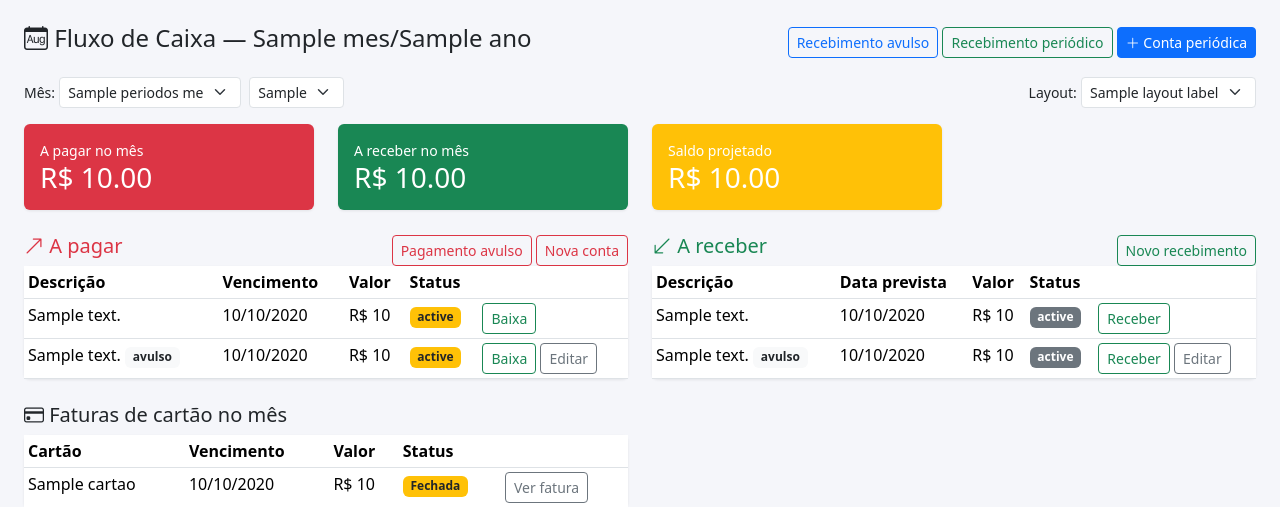
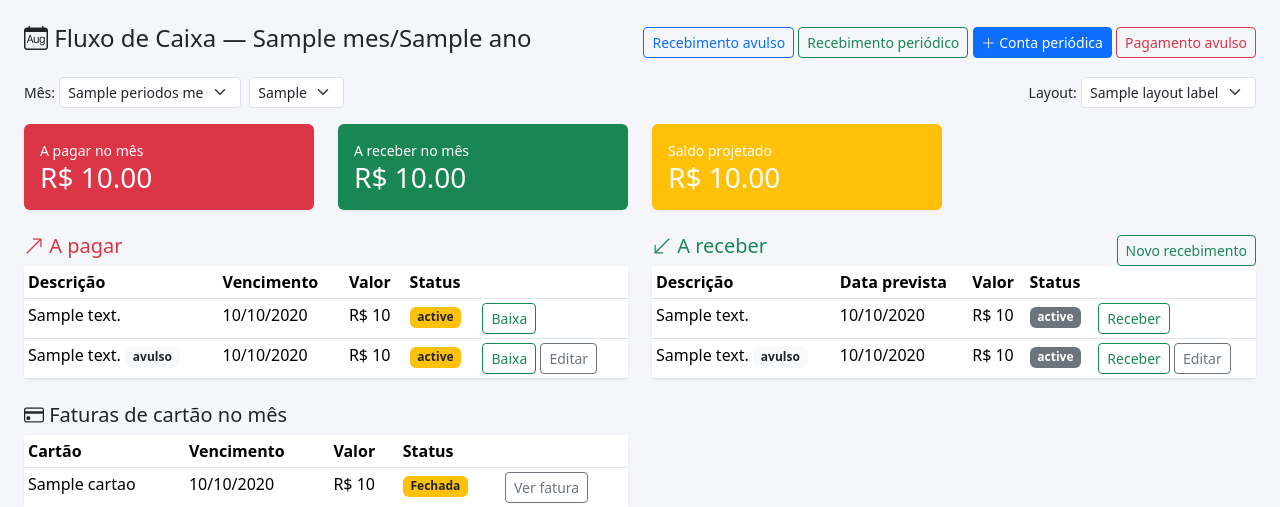
Before and after one commit to LucVictor/financias, a Django app: template contas_periodicas/templates/contas_periodicas/fluxo.html in a window 1280 px wide. Shown: the part 56-563 px from the top of the page. Run offline with Django 5.2, Linux system fonts and the light colour scheme; the template is opened without the code that fills it: most values are stand-ins (such as "Sample title", 1, 10 or a date in 2020).

Commit message:
upate fluxo de caixa.

```diff
--- a/contas_periodicas/templates/contas_periodicas/fluxo.html
+++ b/contas_periodicas/templates/contas_periodicas/fluxo.html
@@ -35,10 +35,6 @@
     <div class="col-lg-6">
         <div class="d-flex justify-content-between align-items-center">
             <h5 class="text-danger"><i class="bi bi-arrow-up-right"></i> A pagar</h5>
-            <div>
-                <a href="{% url 'contas_periodicas:novo_pagamento_avulso' %}" class="btn btn-sm btn-outline-danger">Pagamento avulso</a>
-                <a href="{% url 'contas_periodicas:nova_conta' %}" class="btn btn-sm btn-outline-danger">Nova conta</a>
-            </div>
         </div>
         <div class="card">
             <div class="table-responsive">
--- a/contas_periodicas/templates/contas_periodicas/partials/fluxo_toolbar.html
+++ b/contas_periodicas/templates/contas_periodicas/partials/fluxo_toolbar.html
@@ -4,6 +4,7 @@
         <a href="{% url 'contas_periodicas:novo_avulso' %}" class="btn btn-outline-primary btn-sm">Recebimento avulso</a>
         <a href="{% url 'contas_periodicas:novo_recebimento' %}" class="btn btn-outline-success btn-sm">Recebimento periódico</a>
         <a href="{% url 'contas_periodicas:nova_conta' %}" class="btn btn-primary btn-sm"><i class="bi bi-plus-lg"></i> Conta periódica</a>
+        <a href="{% url 'contas_periodicas:novo_pagamento_avulso' %}" class="btn btn-outline-danger btn-sm">Pagamento avulso</a>
     </div>
 </div>
 
```
